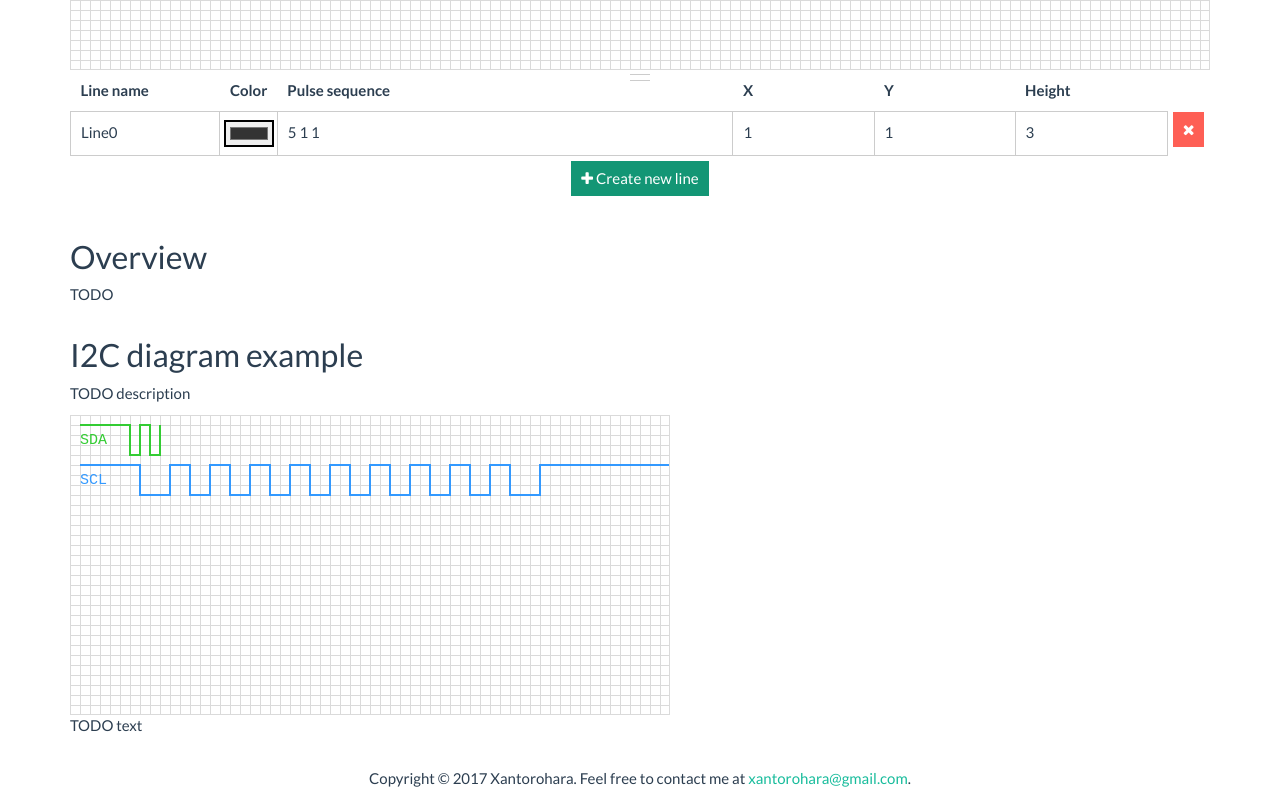
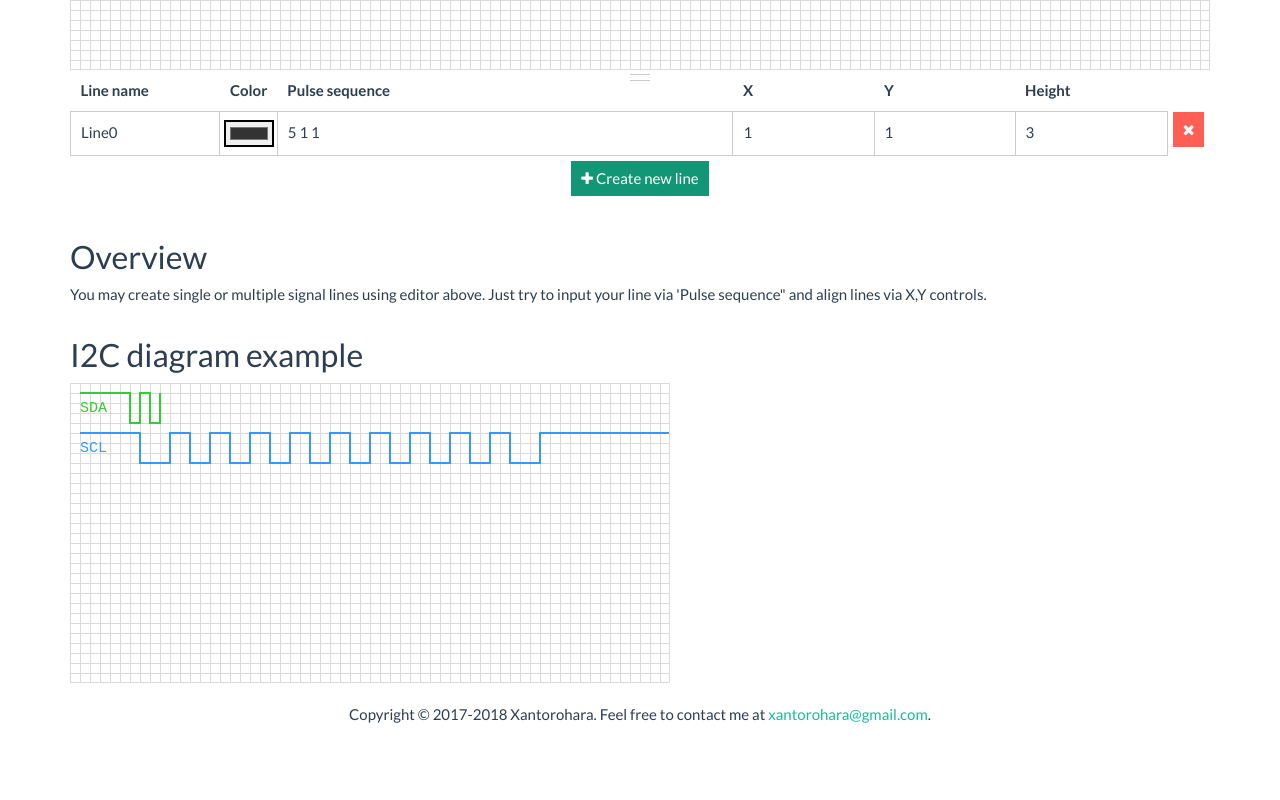
Before and after one commit to xantorohara/signal-editor, a plain HTML site: page index.html in a window 1280 px wide. Shown: the part 311-1111 px from the top of the page. After the commit the page ends 1047 px from the top, so only its background shows below. Drawn offline with nearby package versions, Linux system fonts and the light colour scheme.

Commit message:
fixed todos

```diff
--- a/index.html
+++ b/index.html
@@ -96,17 +96,24 @@
     <div class="row">
         <div class="col-md-12">
             <h2> Overview </h2>
-            <p>TODO</p>
+            <p>
+                You may create single or multiple signal lines using editor above.
+                Just try to input your line via 'Pulse sequence" and align lines via X,Y controls.
+            </p>
         </div>
     </div>
     <div class="row">
         <div class="col-md-12">
             <h2> I2C diagram example </h2>
-            <p>TODO description</p>
             <pulse-diagram style="width: 600px; height: 300px;"
-                           lines="[{name: 'SDA', input: '5 1 1 1', color: '#33CC33', height: 3, left: 1, top: 1}, {name: 'SCL', input: '6 3 2 2 2 2 2 2 2 2 2 2 2 2 2 2 2 2 2 3 1000', color: '#3399FF', height: 3,  left: 1, top: 5}]"
-            ></pulse-diagram>
-            <p>TODO text</p>
+                           lines="[{name: 'SDA', input: '5 1 1 1', color: '#33CC33', height: 3, left: 1, top: 1}, {name: 'SCL', input: '6 3 2 2 2 2 2 2 2 2 2 2 2 2 2 2 2 2 2 3 1000', color: '#3399FF', height: 3,  left: 1, top: 5}]"></pulse-diagram>
+
+            <script async src="//pagead2.googlesyndication.com/pagead/js/adsbygoogle.js"></script>
+            <!-- xantorohara.github.io-adaptive -->
+            <ins class="adsbygoogle" style="display:block" data-ad-client="ca-pub-6112298272240282"
+                 data-ad-slot="8131138684" data-ad-format="auto"></ins>
+            <script>(adsbygoogle = window.adsbygoogle || []).push({});</script>
+
         </div>
     </div>
 
@@ -116,12 +123,11 @@
         <div class="row">
             <div class="col-md-12">
                 <p style="text-align: center">
-                    Copyright &copy; 2017 Xantorohara.
+                    Copyright &copy; 2017-2018 Xantorohara.
                     Feel free to contact me at <a href="mailto:xantorohara@gmail.com">xantorohara@gmail.com</a>.
                 </p>
             </div>
         </div>
-
     </footer>
 </div>
 
```
